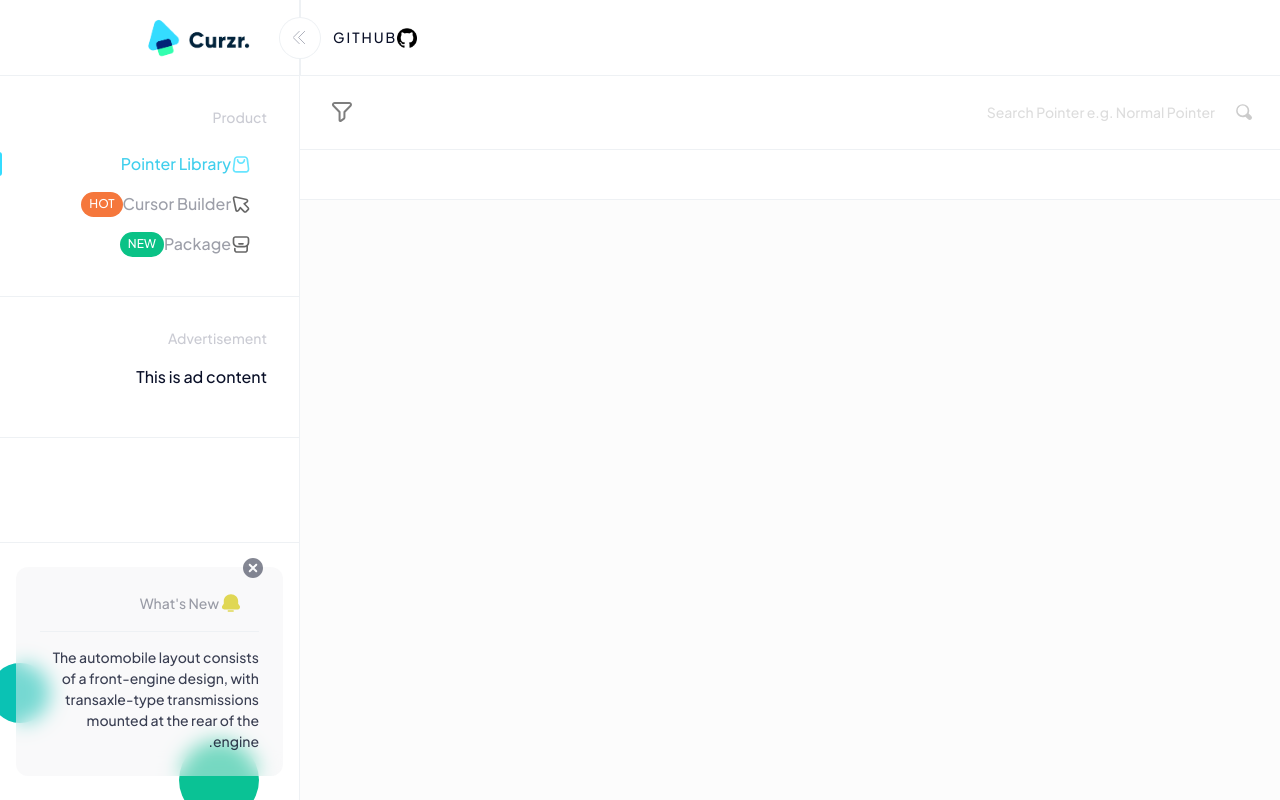
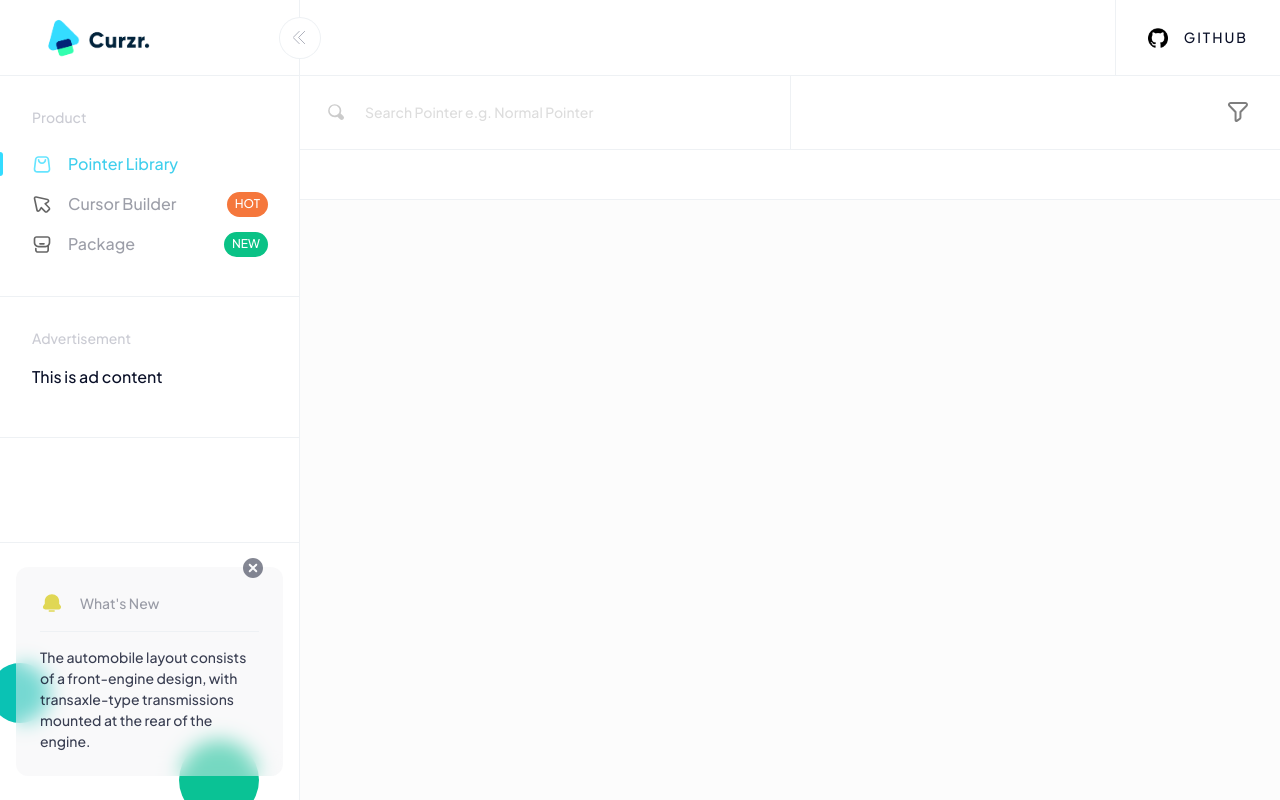
Before and after one commit to fuzionix/Curzr, a Vue app: page /#/ in a window 1280 px wide. Built offline with nearby package versions, Linux system fonts and the light colour scheme.

Commit message:
checklist setup - html

```diff
--- a/public/index.html
+++ b/public/index.html
@@ -1,5 +1,5 @@
 <!DOCTYPE html>
-<html lang="en" dir="rtl">
+<html lang="en" dir="ltr">
   <head>
     <meta charset="utf-8">
     <meta http-equiv="X-UA-Compatible" content="IE=edge">
--- a/src/components/filter-menu.vue
+++ b/src/components/filter-menu.vue
@@ -1,5 +1,5 @@
 <template>
-  <div id="filter-menu" class="filter-menu">
+  <section id="filter-menu" class="filter-menu">
     <header>
       <h5 class="menu-title">Filter by features</h5>
       <small class="menu-subtitle"><span class="tags-count">8</span> tags discovered</small>
@@ -10,7 +10,7 @@
     <footer>
       <button>Clear All</button>
     </footer>
-  </div>
+  </section>
 </template>
 
 <script>
--- a/src/components/navigation.vue
+++ b/src/components/navigation.vue
@@ -1,5 +1,5 @@
 <template>
-  <div id="navigation" class="navigation">
+  <section id="navigation" class="navigation">
     <div class="slide-btn">
       <img src="../assets/icon/btn-arrow.svg" alt="button arrow" width="100">
     </div>
@@ -7,7 +7,7 @@
       <img src="../assets/icon/github.png" alt="github button" width="20">
       <h6 class="btn-name">GITHUB</h6>
     </a>
-  </div>
+  </section>
 </template>
 
 <script>
--- a/src/components/search-bar.vue
+++ b/src/components/search-bar.vue
@@ -1,5 +1,5 @@
 <template>
-  <div id="search-bar" class="search-bar">
+  <section id="search-bar" class="search-bar">
     <div class="search-container">
       <img src="../assets/icon/search-icon.svg" alt="search icon" width="24">
       <input type="text" placeholder="Search Pointer e.g. Normal Pointer">
@@ -13,7 +13,7 @@
 
       </div>
     </div>
-  </div>
+  </section>
 </template>
 
 <script>
--- a/src/components/sidemenu.vue
+++ b/src/components/sidemenu.vue
@@ -1,5 +1,5 @@
 <template>
-  <div id="sidemenu" class="sidemenu">
+  <aside id="sidemenu" class="sidemenu">
     <section class="logo">
       <img src="../assets/logo/curzr_logo-long.png" alt="curzr logo" width="100">
     </section>
@@ -55,7 +55,7 @@
         </div>
       </div>
     </section>
-  </div>
+  </aside>
 </template>
 
 <script>
--- a/src/router/index.js
+++ b/src/router/index.js
@@ -1,6 +1,7 @@
 import Vue from 'vue'
 import VueRouter from 'vue-router'
 import mainboard from '../views/curzr-mainboard.vue'
+import error404 from '../views/error-404.vue'
 
 Vue.use(VueRouter)
 
@@ -9,6 +10,17 @@ const routes = [
     path: '/',
     name: 'home',
     component: mainboard
+  },
+  {
+    path: '/404',
+    name: '404',
+    component: error404,
+    hidden: true
+  },
+  {
+    path: '*',
+    redirect: '/404',
+    hidden: true
   }
 ]
 
--- a/src/views/curzr-mainboard.vue
+++ b/src/views/curzr-mainboard.vue
@@ -1,12 +1,12 @@
 <template>
-  <div id="mainboard" class="mainboard">
+  <section id="mainboard" class="mainboard">
     <side-menu class="side-menu"></side-menu>
     <section class="main-section">
       <navigation-bar></navigation-bar>
       <search-bar></search-bar>
       <adjustment-bar></adjustment-bar>
     </section>
-  </div>
+  </section>
 </template>
 
 <script>
--- /dev/null
+++ b/src/views/error-404.vue
@@ -0,0 +1,28 @@
+<template>
+  <section id="error-404" class="error-404">
+    Page not found
+  </section>
+</template>
+
+<script>
+  export default {
+    name: 'error-404',
+    components: {
+
+    },
+    computed: {
+
+    },
+    metaInfo: {
+      title: 'Page Not Found',
+      titleTemplate: '%s | Curzr'
+    }
+  }
+</script>
+
+<style lang="scss">
+@import '../style/main.scss';
+.error-404 {
+
+}
+</style>
```
Also changed, not shown: 1 other file (tests, documents, lock files or other folders).
